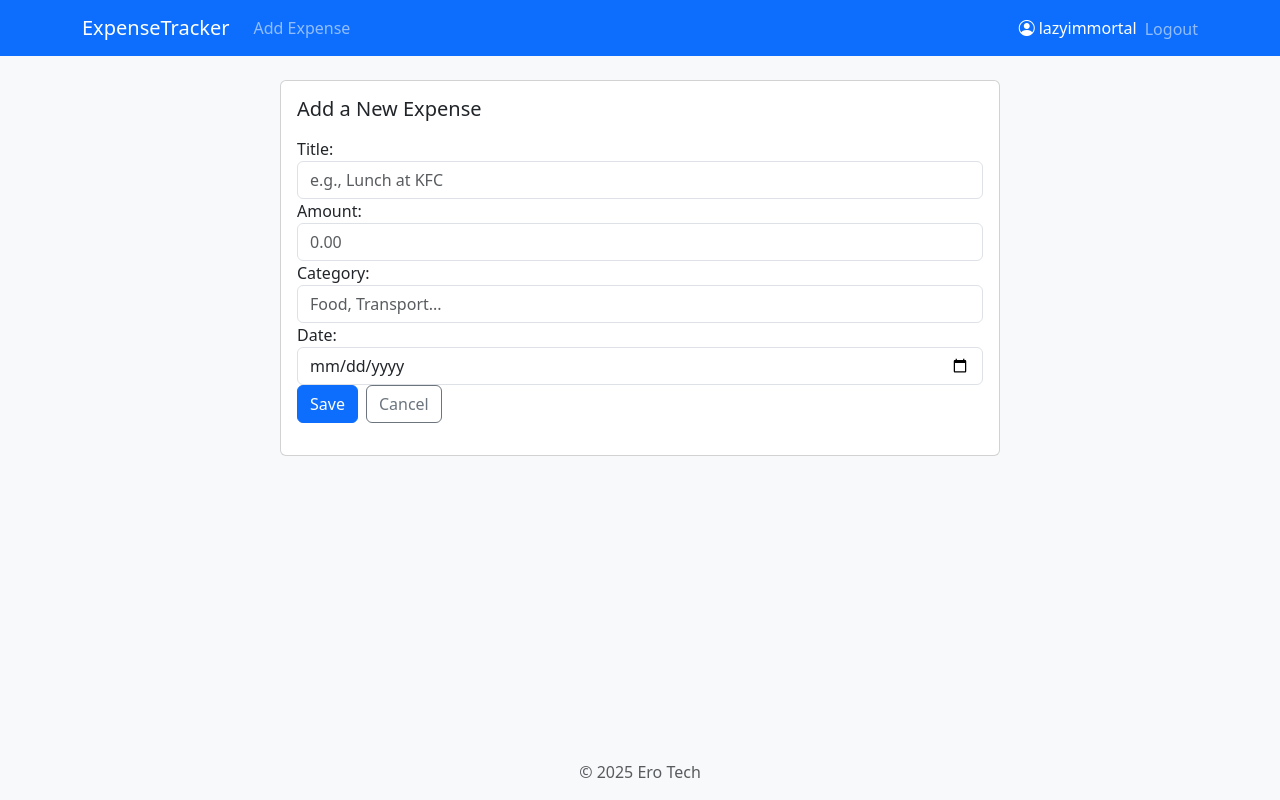
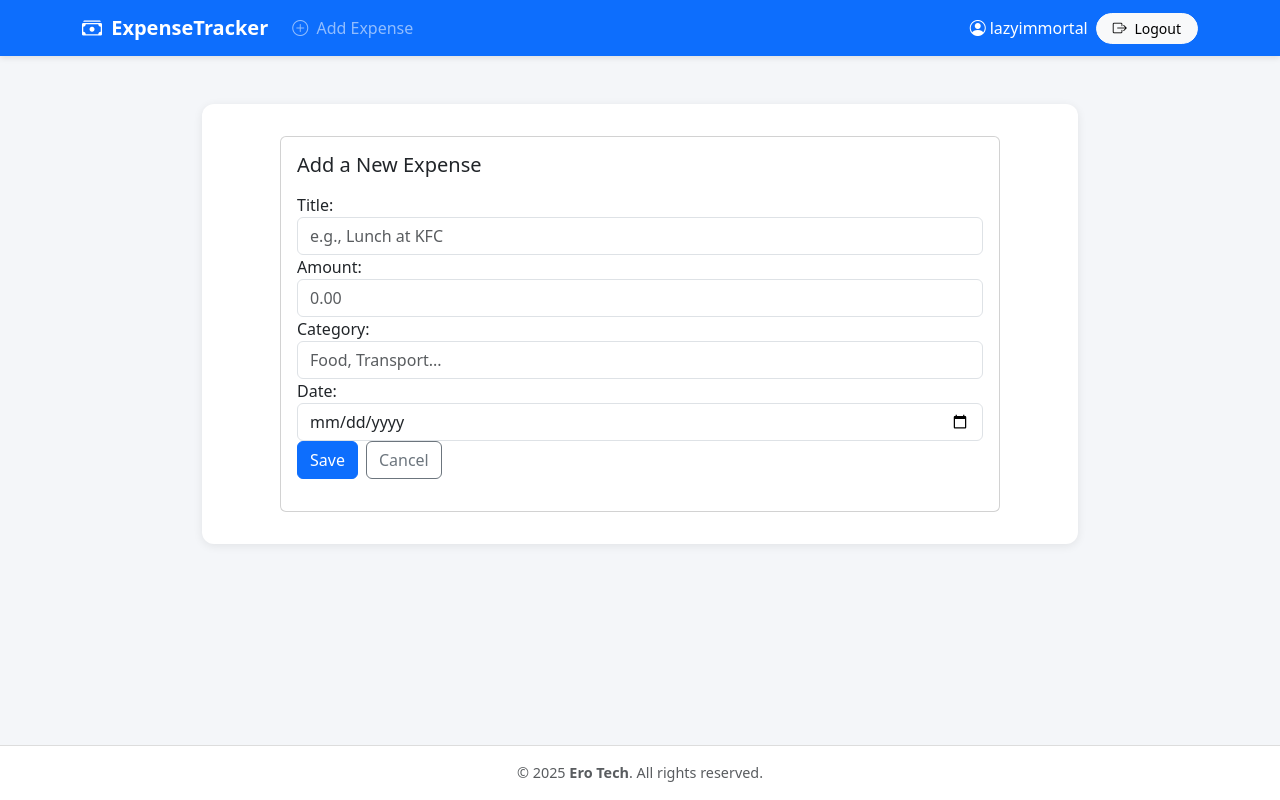
Before and after one commit to romszikey-web/expense-tracker, a Django app: page /expenses/add/ in a window 1280 px wide. Run offline with Django 5.2, Linux system fonts and the light colour scheme; a user stored in the database is signed in.

Commit message:
Add files via upload

```diff
--- a/templates/base.html
+++ b/templates/base.html
@@ -4,17 +4,48 @@
   <meta charset="utf-8" />
   <meta name="viewport" content="width=device-width,initial-scale=1" />
   <title>{% block title %}Expense Tracker{% endblock %}</title>
-  <!-- Bootstrap CSS (CDN) -->
+
+  <!-- Bootstrap CSS -->
   <link href="https://cdn.jsdelivr.net/npm/bootstrap@5.3.2/dist/css/bootstrap.min.css" rel="stylesheet">
-  <!-- Bootstrap Icons (optional, small icons for edit/delete) -->
+  <!-- Bootstrap Icons -->
   <link href="https://cdn.jsdelivr.net/npm/bootstrap-icons@1.10.5/font/bootstrap-icons.css" rel="stylesheet">
+
+  <style>
+    body {
+      background: #f4f6f9; /* Light gray app-like background */
+    }
+    .navbar {
+      box-shadow: 0 2px 6px rgba(0,0,0,0.1);
+    }
+    main.container {
+      max-width: 900px;
+    }
+    .content-card {
+      background: #fff;
+      border-radius: 12px;
+      padding: 2rem;
+      box-shadow: 0 2px 10px rgba(0,0,0,0.08);
+    }
+    footer {
+      font-size: 0.9rem;
+      background: #fff;
+      border-top: 1px solid #ddd;
+    }
+    .btn-link.nav-link {
+      color: #fff !important;
+    }
+  </style>
+
   {% block extra_head %}{% endblock %}
-</head>   <!-- ✅ closing head before body -->
-<body class="d-flex flex-column min-vh-100 bg-light">
+</head>
+<body class="d-flex flex-column min-vh-100">
 
+  <!-- Navbar -->
   <nav class="navbar navbar-expand-lg navbar-dark bg-primary">
     <div class="container">
-      <a class="navbar-brand" href="{% url 'expense_list' %}">ExpenseTracker</a>
+      <a class="navbar-brand fw-bold" href="{% url 'expense_list' %}">
+        <i class="bi bi-cash-stack me-1"></i> ExpenseTracker
+      </a>
       <button class="navbar-toggler" type="button" data-bs-toggle="collapse" data-bs-target="#navCollapse">
         <span class="navbar-toggler-icon"></span>
       </button>
@@ -22,7 +53,9 @@
         <ul class="navbar-nav me-auto mb-2 mb-lg-0">
           {% if user.is_authenticated %}
             <li class="nav-item">
-              <a class="nav-link" href="{% url 'add_expense' %}">Add Expense</a>
+              <a class="nav-link" href="{% url 'add_expense' %}">
+                <i class="bi bi-plus-circle me-1"></i> Add Expense
+              </a>
             </li>
           {% endif %}
         </ul>
@@ -34,17 +67,21 @@
             <li class="nav-item">
               <form method="post" action="{% url 'logout' %}">
                 {% csrf_token %}
-              <button type="submit" class="btn btn-link nav-link" style="display:inline; padding:0; border:none; background:none;">
-                Logout
+                <button type="submit" class="btn btn-sm btn-light px-3 rounded-pill">
+                  <i class="bi bi-box-arrow-right me-1"></i> Logout
                 </button>
               </form>
             </li>
           {% else %}
             <li class="nav-item">
-              <a class="nav-link" href="{% url 'login' %}">Login</a>
+              <a class="btn btn-light btn-sm me-2 rounded-pill" href="{% url 'login' %}">
+                <i class="bi bi-box-arrow-in-right me-1"></i> Login
+              </a>
             </li>
             <li class="nav-item">
-              <a class="nav-link" href="{% url 'signup' %}">Sign up</a>
+              <a class="btn btn-warning btn-sm rounded-pill" href="{% url 'signup' %}">
+                <i class="bi bi-person-plus me-1"></i> Sign up
+              </a>
             </li>
           {% endif %}
         </ul>
@@ -52,8 +89,8 @@
     </div>
   </nav>
 
-  <main class="container py-4 flex-grow-1">
-    <!-- messages (flash alerts) -->
+  <!-- Main Content -->
+  <main class="container py-5 flex-grow-1">
     {% if messages %}
       {% for message in messages %}
         <div class="alert alert-{{ message.tags }} alert-dismissible fade show" role="alert">
@@ -63,14 +100,20 @@
       {% endfor %}
     {% endif %}
 
+    <!-- Wrap content in card -->
+    <div class="content-card">
       {% block content %}{% endblock %}
+    </div>
   </main>
 
-  <footer class="text-center py-3 text-muted mt-auto">
-    © {% now "Y" %} Ero Tech
+  <!-- Footer -->
+  <footer class="text-center py-3 mt-auto">
+    <div class="container">
+      <p class="mb-0 text-muted">© {% now "Y" %} <span class="fw-bold">Ero Tech</span>. All rights reserved.</p>
+    </div>
   </footer>
 
-  <!-- Bootstrap JS bundle (includes Popper) -->
+  <!-- Bootstrap JS -->
   <script src="https://cdn.jsdelivr.net/npm/bootstrap@5.3.2/dist/js/bootstrap.bundle.min.js"></script>
   {% block extra_js %}{% endblock %}
 </body>
```
Lines whose indentation alone changed are shown as unchanged.
